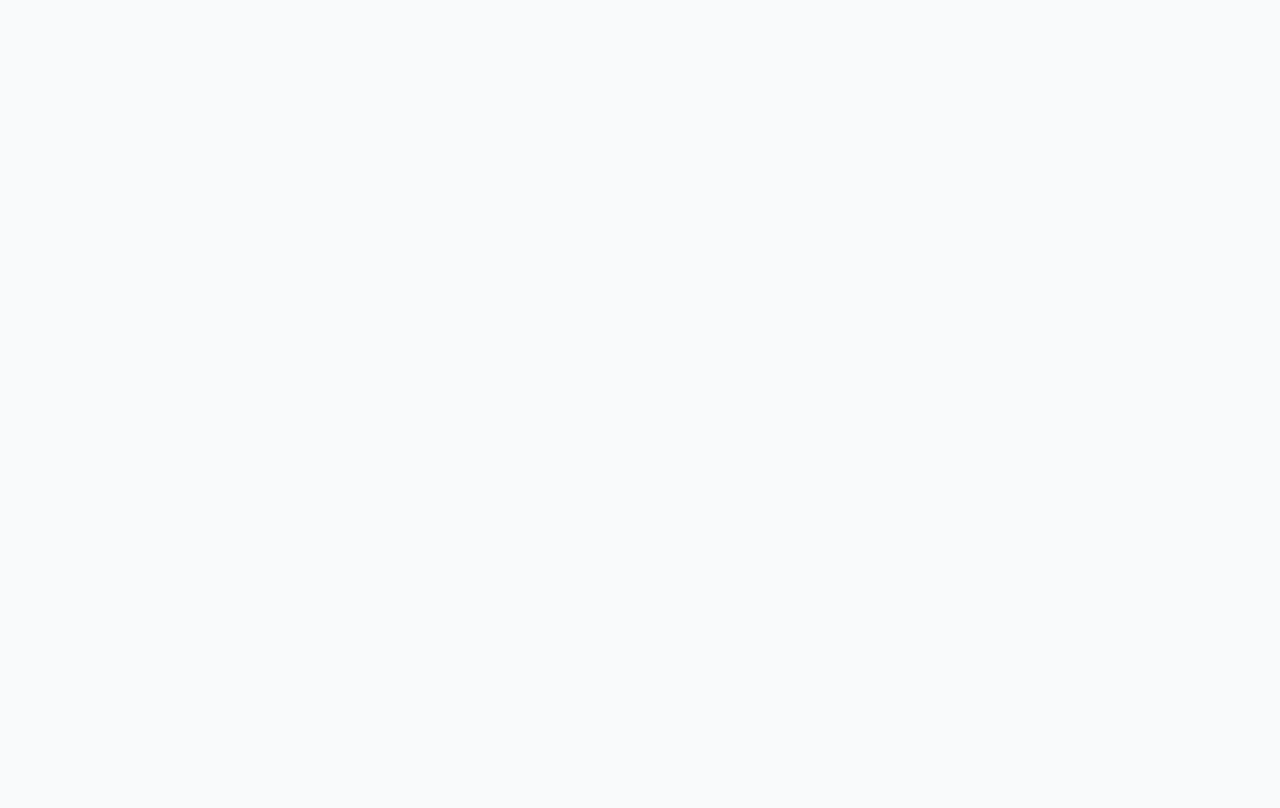
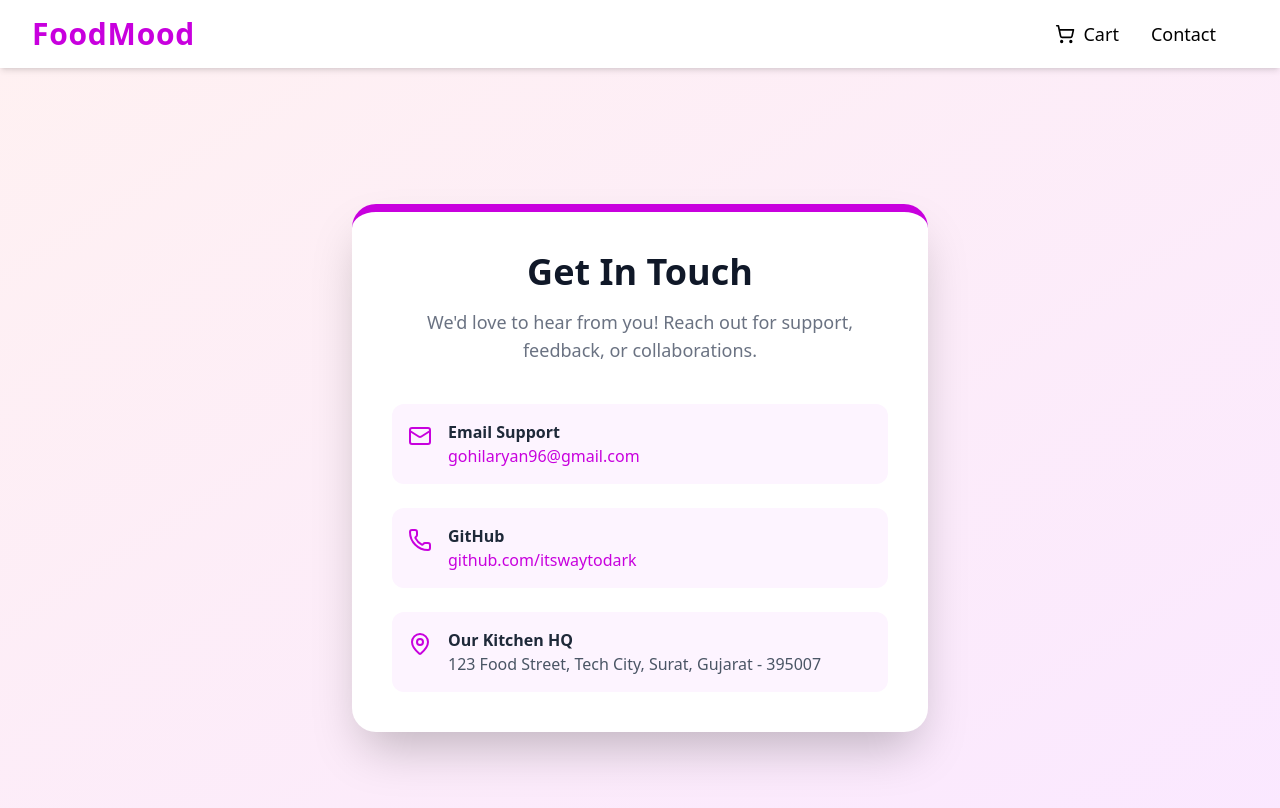
Before and after one commit to itswaytodark/FOODMOOD, a React (Vite) app in the folder front-end/: page /contact in a window 1280 px wide. Before the commit this address had no page. Shown: the top 808 px of the page. Built offline with nearby package versions, Linux system fonts and the light colour scheme.

Commit message:
veg non veg

```diff
--- a/front-end/src/Context/CartContext.jsx
+++ b/front-end/src/Context/CartContext.jsx
@@ -1,11 +1,10 @@
-import { createContext, useContext, useState, useEffect } from "react"; // ⭐ Import useEffect
+import { createContext, useContext, useState, useEffect } from "react";
 
 export const CartContext = createContext();
 
-const CART_STORAGE_KEY = "foodMoodUserCart"; // Define a unique key for storage
+const CART_STORAGE_KEY = "foodMoodUserCart";
 
 export const CartProvider = ({ children }) => {
-  // ⭐ 1. Initialize state: Check local storage first, default to empty array
   const [cart, setCart] = useState(() => {
     if (typeof window !== 'undefined') {
       const savedCart = localStorage.getItem(CART_STORAGE_KEY);
@@ -19,12 +18,12 @@ export const CartProvider = ({ children }) => {
     return [];
   });
 
-  // ⭐ 2. Side Effect: Save cart to local storage whenever the cart state changes
+
   useEffect(() => {
     if (typeof window !== 'undefined') {
       localStorage.setItem(CART_STORAGE_KEY, JSON.stringify(cart));
     }
-  }, [cart]); // Dependency array ensures this runs only when 'cart' changes
+  }, [cart]);
 
   const addToCart = (item) => {
     setCart((prev) => {
@@ -39,7 +38,7 @@ export const CartProvider = ({ children }) => {
   };
 
   const removeFromCart = (id) => {
-    // Note: This is currently removing the item entirely regardless of quantity.
+
     setCart((prev) => prev.filter((i) => i.id !== id));
   };
 
@@ -53,7 +52,7 @@ export const CartProvider = ({ children }) => {
     setCart((prev) =>
       prev
         .map((i) =>
-          i.id === id ? { ...i, qty: i.qty - 1 } : i // Change: Removed Math.max(i.qty - 1, 1) to allow filter to remove item
+          i.id === id ? { ...i, qty: i.qty - 1 } : i
         )
         .filter((i) => i.qty > 0)
     );
@@ -63,8 +62,8 @@ export const CartProvider = ({ children }) => {
 
   const totalPrice = cart.reduce((acc, item) => acc + item.price * item.qty, 0);
 
-  // Calculate item count for the Navbar badge
-  const itemCount = cart.reduce((acc, item) => acc + item.qty, 0); // ⭐ Added itemCount
+
+  const itemCount = cart.reduce((acc, item) => acc + item.qty, 0);
 
   return (
     <CartContext.Provider
@@ -76,7 +75,7 @@ export const CartProvider = ({ children }) => {
         decreaseQty,
         clearCart,
         totalPrice,
-        itemCount, // ⭐ Exposed itemCount
+        itemCount,
       }}
     >
       {children}
--- a/front-end/src/Context/FoodItemContext.jsx
+++ b/front-end/src/Context/FoodItemContext.jsx
@@ -1,6 +1,6 @@
 import { createContext, useContext } from "react";
 
-export const FoodItemContext = createContext([]); // ✅ Default = empty array
+export const FoodItemContext = createContext([]);
 
 export const FoodItemProvider = ({ children }) => {
   const foodItems = [
--- /dev/null
+++ b/front-end/src/Pages/contactpage.jsx
@@ -0,0 +1,91 @@
+import { motion } from 'framer-motion';
+import { Mail, MapPin, Phone } from 'lucide-react';
+
+const containerVariants = {
+  hidden: { opacity: 0, y: 20 },
+  visible: {
+    opacity: 1,
+    y: 0,
+    transition: {
+      staggerChildren: 0.1,
+      duration: 0.5,
+      ease: "easeOut"
+    }
+  }
+};
+
+const itemVariants = {
+  hidden: { opacity: 0, y: 20 },
+  visible: { opacity: 1, y: 0 }
+};
+
+export const ContactUs = () => {
+  return (
+    <div className="min-h-screen bg-gradient-to-br from-rose-50 to-fuchsia-100 px-4 py-16 sm:px-6 lg:px-8 flex items-center justify-center">
+      <motion.div
+        variants={containerVariants}
+        initial="hidden"
+        animate="visible"
+        className="max-w-xl w-full bg-white p-8 sm:p-10 rounded-3xl shadow-2xl border-t-8 border-fuchsia-600"
+      >
+        <motion.h1
+          variants={itemVariants}
+          className="text-4xl font-extrabold text-gray-900 mb-4 text-center"
+        >
+          Get In Touch
+        </motion.h1>
+
+        <motion.p
+          variants={itemVariants}
+          className="text-lg text-gray-500 mb-10 text-center"
+        >
+          We'd love to hear from you! Reach out for support, feedback, or collaborations.
+        </motion.p>
+
+        <div className="space-y-6">
+          {/* Email */}
+          <motion.div
+            variants={itemVariants}
+            className="flex items-start gap-4 p-4 bg-fuchsia-50 rounded-xl hover:shadow-lg transition-shadow"
+          >
+            <Mail className="w-6 h-6 text-fuchsia-600 flex-shrink-0 mt-1" />
+            <div>
+              <p className="font-bold text-gray-800">Email Support</p>
+              <a href="mailto:support@foodmood.com" className="text-fuchsia-600 hover:text-fuchsia-700 transition">
+                gohilaryan96@gmail.com
+              </a>
+            </div>
+          </motion.div>
+
+
+          <motion.div
+            variants={itemVariants}
+            className="flex items-start gap-4 p-4 bg-fuchsia-50 rounded-xl hover:shadow-lg transition-shadow"
+          >
+            <Phone className="w-6 h-6 text-fuchsia-600 flex-shrink-0 mt-1" />
+            <div>
+              <p className="font-bold text-gray-800">GitHub</p>
+              <a href="https://github.com/itswaytodark" className="text-fuchsia-600 hover:text-fuchsia-700 transition">
+                github.com/itswaytodark
+              </a>
+            </div>
+          </motion.div>
+
+
+          <motion.div
+            variants={itemVariants}
+            className="flex items-start gap-4 p-4 bg-fuchsia-50 rounded-xl hover:shadow-lg transition-shadow"
+          >
+            <MapPin className="w-6 h-6 text-fuchsia-600 flex-shrink-0 mt-1" />
+            <div>
+              <p className="font-bold text-gray-800">Our Kitchen HQ</p>
+              <p className="text-gray-600">
+                123 Food Street, Tech City, Surat, Gujarat - 395007
+              </p>
+            </div>
+          </motion.div>
+        </div>
+      </motion.div>
+    </div>
+  );
+};
--- a/front-end/src/Routes/end-routes.jsx
+++ b/front-end/src/Routes/end-routes.jsx
@@ -2,6 +2,7 @@ import { Route, Routes } from "react-router-dom"
 import EndLayout from "../Layout/End-layout"
 import { Homepage } from "../Pages/Home"
 import { CartPage } from "../Pages/CartPage"
+import { ContactUs } from "../Pages/contactpage"
 
 const EndRoute = () => {
 
@@ -12,6 +13,7 @@ const EndRoute = () => {
 
       <Route path="/" element={<Homepage/>} />
       <Route path="/cart" element={<CartPage/>} />
+      <Route path="/contact" element={<ContactUs/>} />
 
       </Route>
     </Routes>
--- a/front-end/src/components/QuizPopup.jsx
+++ b/front-end/src/components/QuizPopup.jsx
@@ -3,29 +3,28 @@ import { motion } from "framer-motion";
 import { X } from "lucide-react";
 
 const QUESTIONS = [
-    { id: 1, question: "How’s your mood today?", options: ["Happy", "Tired", "Stressed", "Chill"] },
-    { id: 2, question: "What level of spice do you want?", options: ["Mild", "Medium", "Hot", "Very Hot"] },
-    { id: 3, question: "Are you craving something sweet?", options: ["Yes", "No"] },
-    { id: 4, question: "What time of day is it for you?", options: ["Morning", "Afternoon", "Evening", "Late Night"] },
-    { id: 5, question: "Would you like something heavy or light?", options: ["Light", "Balanced", "Heavy"] },
+  { id: 1, question: "How's your mood today?", options: ["Happy", "Tired", "Stressed", "Chill"] },
+  { id: 2, question: "What level of spice do you want?", options: ["Mild", "Medium", "Hot"] },
+  { id: 3, question: "Do you eat Veg or non-veg?", options: ["Veg", "Non-veg"] },
+  { id: 4, question: "What time of day is it for you?", options: ["Morning", "Afternoon", "Evening", "Late Night"] },
+  { id: 5, question: "Would you like something heavy or light?", options: ["Light", "Balanced", "Heavy"] },
 ];
 
 export const QuizPopup = ({ onComplete, onClose }) => {
     const [answers, setAnswers] = useState({});
     const [step, setStep] = useState(0);
 
-    // ⭐ ROBUST SCROLL LOCK FIX
+
     useEffect(() => {
         const body = document.body;
 
-        // 1. Calculate scrollbar width to prevent page jump
+
         const scrollbarWidth = window.innerWidth - body.clientWidth;
 
-        // 2. Apply scroll lock styles
+
         body.style.overflow = 'hidden';
-        body.style.paddingRight = `${scrollbarWidth}px`; // Compensate for removed scrollbar
+        body.style.paddingRight = `${scrollbarWidth}px`;
 
-        // 3. Cleanup function: Restore original styles when component unmounts
         return () => {
             body.style.overflow = 'unset';
             body.style.paddingRight = '0';
@@ -51,7 +50,7 @@ export const QuizPopup = ({ onComplete, onClose }) => {
     }
 
     return (
-        // The overlay itself maintains 'fixed inset-0' to stick to the viewport
+
         <motion.div
             className="fixed inset-0 flex justify-center items-center z-50 bg-gradient-to-br from-pink-100/80
             via-fuchsia-100/90 to-purple-200/90 backdrop-blur-sm"
--- a/front-end/src/components/navbar.jsx
+++ b/front-end/src/components/navbar.jsx
@@ -2,20 +2,20 @@ import { useState } from "react";
 import { motion, AnimatePresence } from "framer-motion";
 import { Menu, X, ShoppingCart } from "lucide-react";
 import { Link } from "react-router-dom";
-// ⭐ Import your custom hook to get the cart count
+
 import { useCart } from '../Context/CartContext';
 
 export const Navbar = () => {
   const [menuOpen, setMenuOpen] = useState(false);
-  // ⭐ Get the dynamic item count from the context!
+
   const { itemCount } = useCart();
 
   return (
     <nav className="bg-white shadow-md sticky top-0 z-50">
-      {/* Main container */}
+
       <div className="w-full px-5 sm:px-8 py-4 flex justify-between items-center text-black">
 
-        {/* Left - Logo */}
+
         <Link
           to="/"
           className="text-2xl sm:text-3xl font-extrabold text-fuchsia-600 tracking-wide"
@@ -23,12 +23,11 @@ export const Navbar = () => {
           FoodMood
         </Link>
 
-        {/* Right - Desktop Nav Links & Mobile Icons */}
         <div className="flex items-center space-x-4 sm:space-x-8 text-lg font-medium">
 
-          {/* Desktop Nav Links (Visible > sm) */}
+
           <div className="hidden sm:flex items-center space-x-8">
-            {/* Cart Link (Desktop) */}
+
             <Link
               to="/cart"
               className="hover:text-fuchsia-600 transition-colors flex items-center gap-2 relative"
@@ -53,10 +52,10 @@ export const Navbar = () => {
           </div>
 
 
-          {/* Mobile Icons (Visible < sm) */}
+
           <div className="sm:hidden flex items-center space-x-4">
 
-            {/* ⭐ 1. Always Visible Cart Icon with Badge */}
+
             <Link to="/cart" className="relative p-1 text-gray-800 hover:text-fuchsia-600">
               <ShoppingCart className="w-7 h-7" />
               {itemCount > 0 && (
@@ -69,10 +68,10 @@ export const Navbar = () => {
               )}
             </Link>
 
-            {/* ⭐ 2. Mobile Menu Toggle */}
+
             <button
               onClick={() => setMenuOpen(!menuOpen)}
-              className="focus:outline-none p-1" // Added padding for consistent hit area
+              className="focus:outline-none p-1"
             >
               {menuOpen ? (
                 <X className="w-7 h-7 text-fuchsia-600" />
@@ -86,7 +85,6 @@ export const Navbar = () => {
 
       </div>
 
-      {/* Mobile Dropdown */}
       <AnimatePresence>
         {menuOpen && (
           <motion.div
@@ -97,7 +95,7 @@ export const Navbar = () => {
             className="sm:hidden bg-white shadow-lg border-t border-gray-100 text-black"
           >
             <div className="flex flex-col px-6 py-4 space-y-4 text-lg font-medium">
-              {/* Cart Link removed from dropdown as it's now a permanent button */}
+
               <Link
                 to="/contact"
                 onClick={() => setMenuOpen(false)}
```
Also changed, not shown: front-end/src/Pages/CartPage.jsx (+11 -16 lines), front-end/src/Pages/Home.jsx (+19 -24 lines), front-end/src/components/OrderPlacedPopup.jsx (+12 -15 lines).
